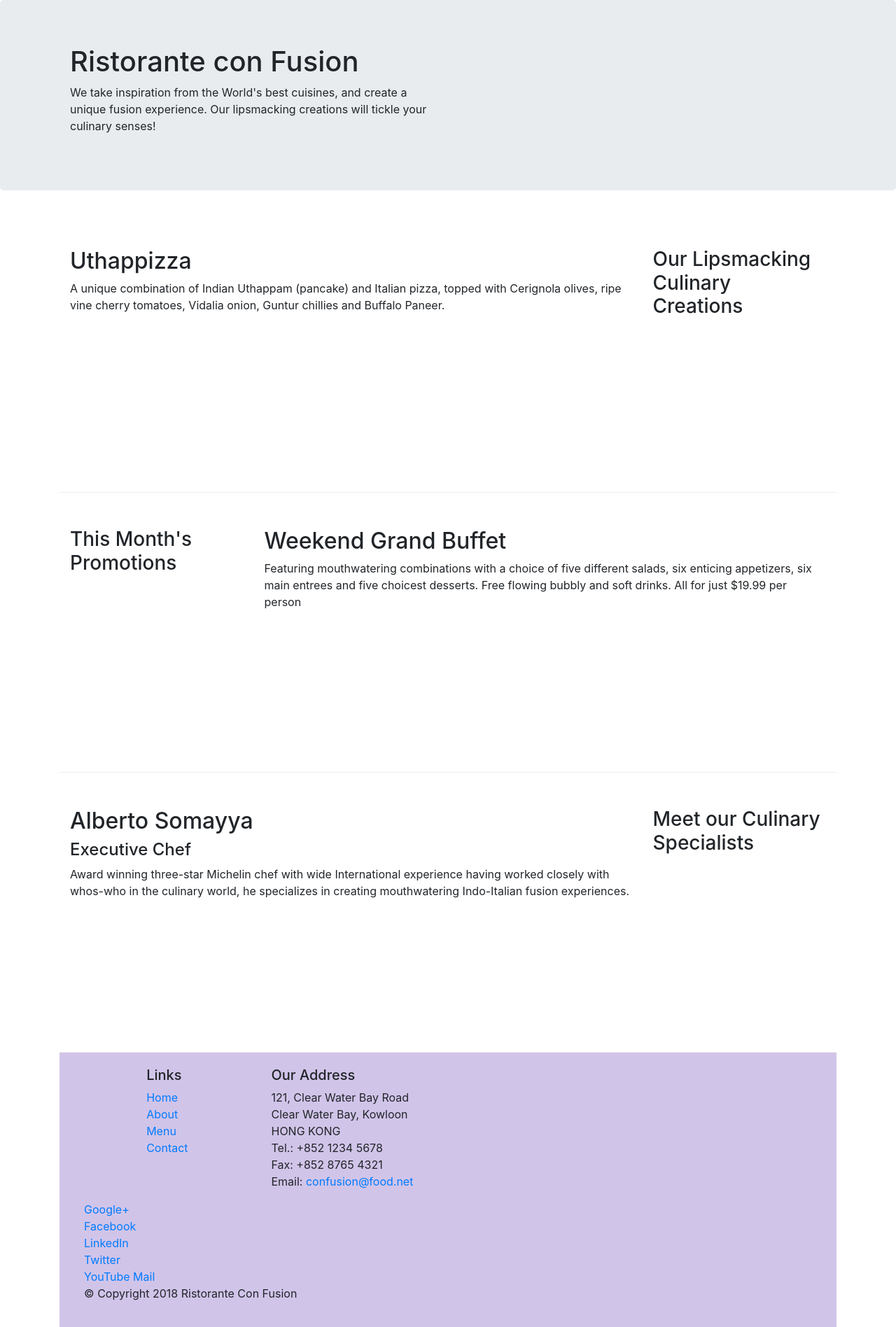
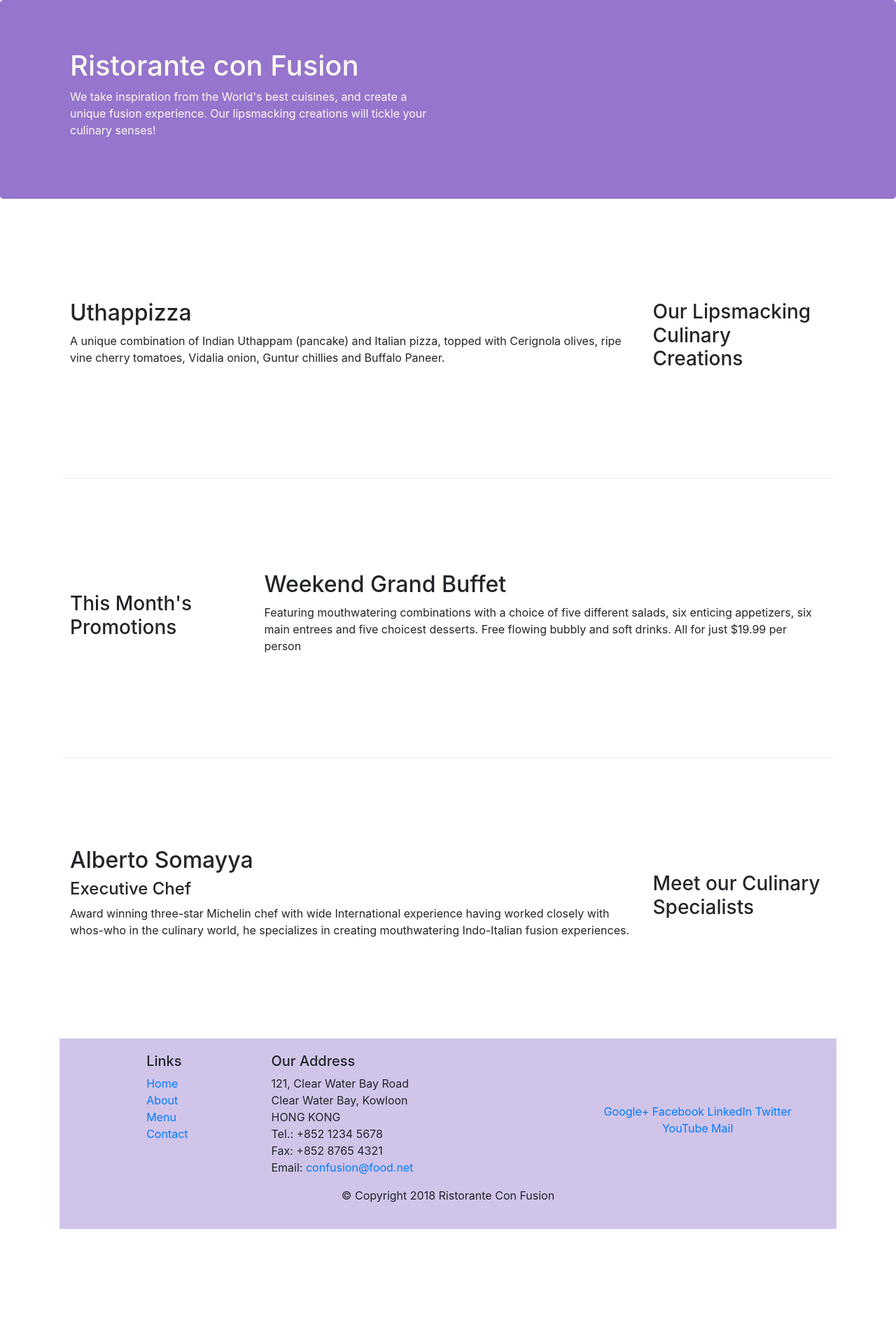
Before and after one commit to PadmavathiAdimulam/bootstrap, a website: page index.html in a window 1280 px wide. Shown: the whole page at 70% size. After the commit the page ends 1756 px from the top, so only its background shows below. Drawn offline with nearby package versions, Linux system fonts and the light colour scheme.

Commit message:
grid part2

```diff
--- a/css/style.css
+++ b/css/style.css
@@ -16,3 +16,17 @@
   margin: 0px auto;
   padding: 20px;
 }
+
+
+.jumbotron{
+  padding: 70px 30px 70px 30px;
+  margin: 0px auto;
+  background: #9575CD;
+  color:floralwhite
+}
+
+.address{
+  font-size: 80%;
+  margin:0px;
+  color: #0f0f0f;
+}
--- a/index.html
+++ b/index.html
@@ -29,7 +29,7 @@
     </header>
 
     <div class ="container">
-        <div class="row row-content">
+        <div class="row row-content align-items-center">
             <div class="col-12 col-sm-4 order-sm-last col-md-3">
                 <h3>Our Lipsmacking Culinary Creations</h3>
             </div>
@@ -40,7 +40,7 @@
         </div>
 
 
-        <div class="row row-content">
+        <div class="row row-content align-items-center">
             <div class="col-12 col-sm-4 col-md-3">
                 <h3>This Month's Promotions</h3>
             </div>
@@ -51,7 +51,7 @@
         </div>
 
         <div>
-            <div class="row row-content">
+            <div class="row row-content align-items-center">
                 <div class="col-12 col-sm-4 order-sm-last col-md-3">
                 <h3>Meet our Culinary Specialists</h3>
                 </div>
@@ -87,8 +87,8 @@
 		              Email: <a href="mailto:confusion@food.net">confusion@food.net</a>
 		           </address>
                 </div>
-                <div>
-                    <div class="col-12 col-sm-4">
+                <div class="col-12 col-sm-4 align-self-center">
+                    <div class="text-center">
                         <a href="http://google.com/+">Google+</a>
                         <a href="http://www.facebook.com/profile.php?id=">Facebook</a>
                         <a href="http://www.linkedin.com/in/">LinkedIn</a>
@@ -98,7 +98,7 @@
                     </div>
                 </div>
            </div>
-           <div class="row">
+           <div class="row justify-content-center">
                 <div class="col-auto">
                     <p>© Copyright 2018 Ristorante Con Fusion</p>
                 </div>
```
